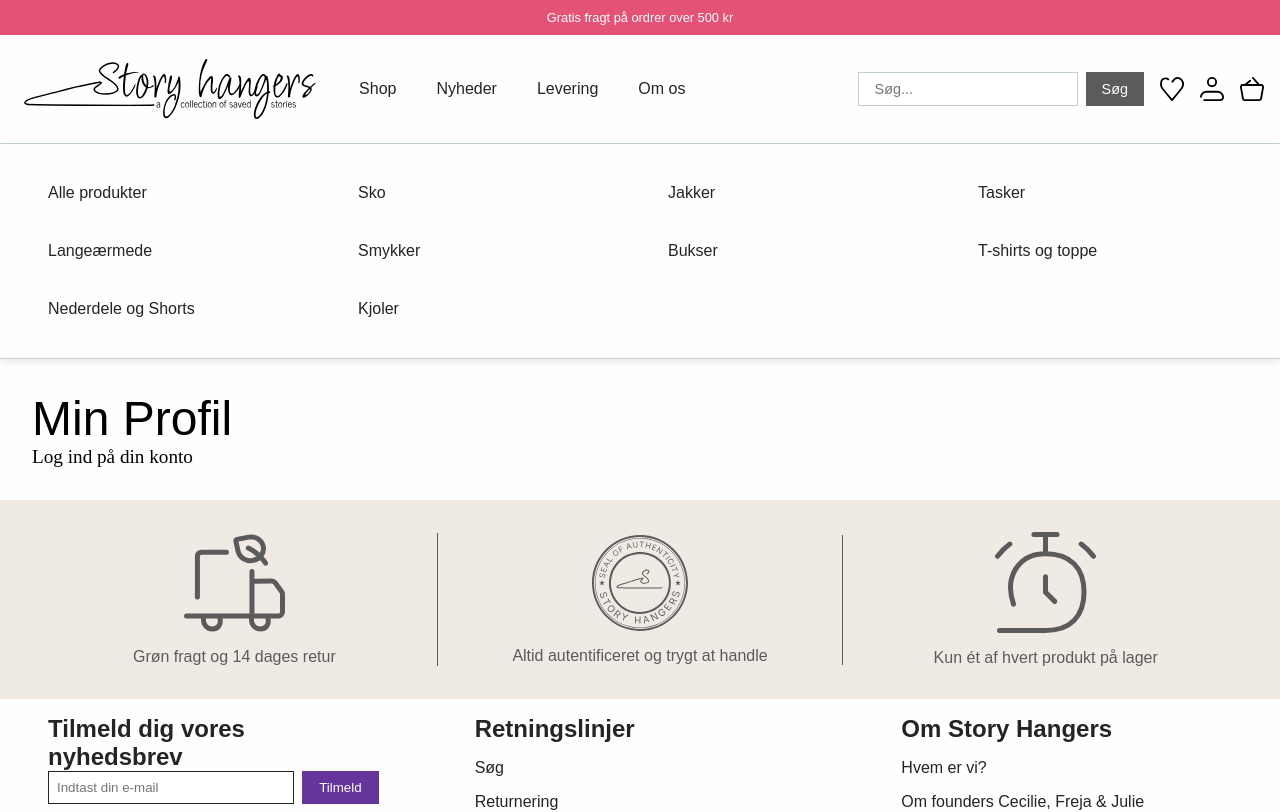
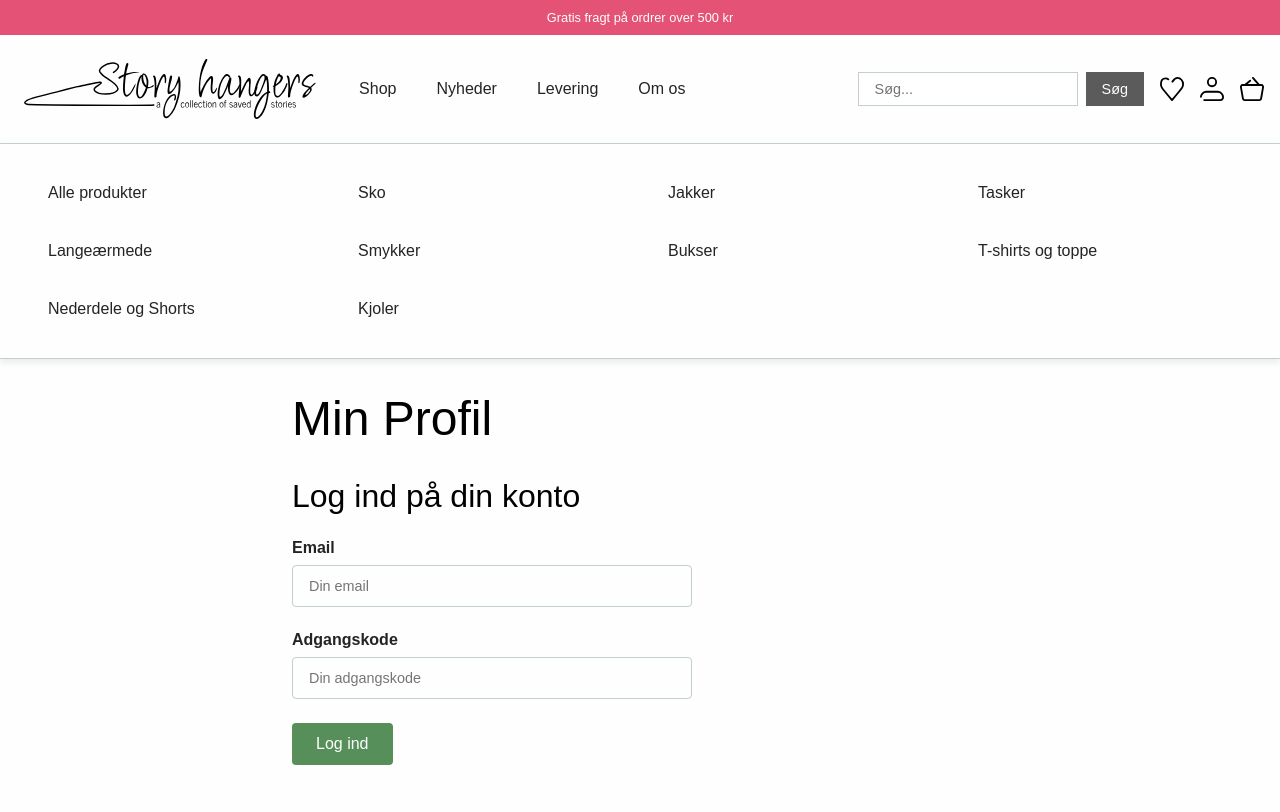
Before and after one commit to juliewboecher/customer-experience-exam, a React (Vite) app: page /account in a window 1280 px wide. Shown: the top 812 px of the page. Built offline with nearby package versions, Linux system fonts and the light colour scheme; a web font is replaced by a local one.

Commit message:
Implement ProfilePage with login/logout functionality and corresponding styles

```diff
--- a/src/pages/ProfilePage.jsx
+++ b/src/pages/ProfilePage.jsx
@@ -1,8 +1,72 @@
+import { useState } from "react";
+
 export default function ProfilePage() {
+  const [email, setEmail] = useState("");
+  const [password, setPassword] = useState("");
+  const [isLoggedIn, setIsLoggedIn] = useState(false);
+  const [userName, setUserName] = useState("");
+
+  const handleLogin = (e) => {
+    e.preventDefault();
+    if (email && password) {
+      setIsLoggedIn(true);
+      setUserName(email.split("@")[0]);
+      setEmail("");
+      setPassword("");
+    }
+  };
+
+  const handleLogout = () => {
+    setIsLoggedIn(false);
+    setUserName("");
+  };
+
   return (
-    <main>
+    <main className="profile-page">
       <h1>Min Profil</h1>
-      <p>Log ind på din konto</p>
+
+      {!isLoggedIn ? (
+        <section className="login-section">
+          <h2>Log ind på din konto</h2>
+          <form onSubmit={handleLogin} className="login-form">
+            <div className="form-group">
+              <label htmlFor="email">Email</label>
+              <input
+                type="email"
+                id="email"
+                value={email}
+                onChange={(e) => setEmail(e.target.value)}
+                placeholder="Din email"
+                required
+              />
+            </div>
+
+            <div className="form-group">
+              <label htmlFor="password">Adgangskode</label>
+              <input
+                type="password"
+                id="password"
+                value={password}
+                onChange={(e) => setPassword(e.target.value)}
+                placeholder="Din adgangskode"
+                required
+              />
+            </div>
+
+            <button type="submit" className="login-button">
+              Log ind
+            </button>
+          </form>
+        </section>
+      ) : (
+        <section className="profile-info">
+          <h2>Velkommen, {userName}!</h2>
+          <p>Du er nu logget ind.</p>
+          <button onClick={handleLogout} className="logout-button">
+            Log ud
+          </button>
+        </section>
+      )}
     </main>
   );
 }
--- a/src/styles.css
+++ b/src/styles.css
@@ -1226,6 +1226,8 @@ footer li {
   }
 }
 
+
+/* Område for billeder i "Om os" sektionen */
 .about-image-container {
   text-align: center;
   margin-top: 2rem;
@@ -1235,3 +1237,83 @@ footer li {
   max-width: 70%;
   height: auto;
 }
+
+/* Style Profile Page */
+.profile-page {
+  max-width: 760px;
+  margin: 0 auto;
+  padding: 2rem;
+}
+
+.login-section,
+.profile-info {
+  margin-bottom: 2rem;
+}
+
+.login-section h2,
+.profile-info h2 {
+  font: var(--h2);
+  margin-bottom: 1.5rem;
+}
+
+.login-form {
+  display: flex;
+  flex-direction: column;
+  gap: 1.5rem;
+  max-width: 400px;
+}
+
+.form-group {
+  display: flex;
+  flex-direction: column;
+  gap: 0.5rem;
+}
+
+.form-group label {
+  font: var(--h3-thick);
+  color: var(--black);
+}
+
+.form-group input {
+  font: var(--h4);
+  padding: 0.75rem 1rem;
+  border: 1px solid var(--grey-blue);
+  border-radius: 4px;
+  background-color: var(--almost-white);
+  color: var(--black);
+  transition: all 0.3s ease;
+}
+
+.form-group input:focus {
+  outline: none;
+  border-color: var(--dark-grey);
+  box-shadow: 0 0 0 2px rgba(102, 53, 156, 0.1);
+}
+
+.form-group input:hover {
+  border-color: var(--dark-grey);
+  background-color: var(--light-grey);
+}
+
+.login-button,
+.logout-button {
+  font: var(--h3);
+  padding: 0.75rem 1.5rem;
+  background-color: var(--green);
+  color: var(--almost-white);
+  border: none;
+  border-radius: 4px;
+  cursor: pointer;
+  transition: background-color 0.3s ease;
+  align-self: flex-start;
+}
+
+.login-button:hover,
+.logout-button:hover {
+  background-color: var(--dark-green);
+}
+
+.profile-info p {
+  font: var(--h3);
+  color: var(--dark-grey);
+}
```
